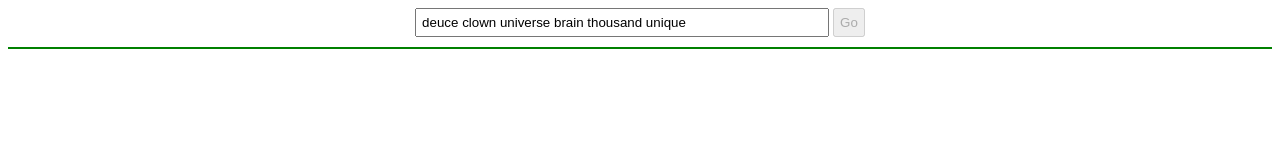
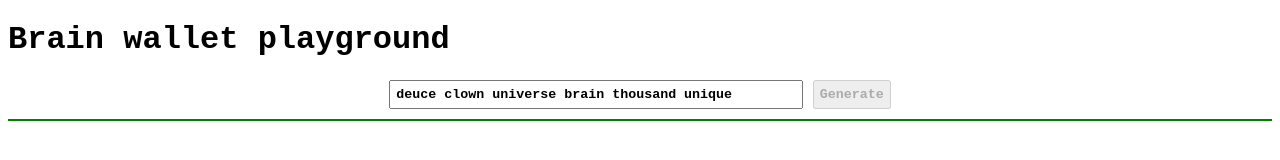
Before and after one commit to NikVolf/rust-workshop, a website built with webpack: page index.html in a window 1280 px wide. Built offline with nearby package versions, Linux system fonts and the light colour scheme.

Commit message:
some headers

```diff
--- a/index.html
+++ b/index.html
@@ -6,10 +6,13 @@
   </head>
   <body>
     <script src="build/bundle.js"></script>
+    <div id="header">
+      <h1>Brain wallet playground</h1>
+    </div>
     <div id="container">
       <div>
         <input id="sourceString" value="deuce clown universe brain thousand unique">
-        <button id="run" type="button" disabled>Go</button>
+        <button id="run" type="button" disabled>Generate</button>
       </div>
       <div id="result-wrap">
         <span id="result"></span>
--- a/style/main.css
+++ b/style/main.css
@@ -1,9 +1,15 @@
+body {
+    font-family: Courier New, Courier, monospace
+}
+
 #container {
     text-align: center;
 }
 
 #container input, #container button {
     padding: 5px;
+    font-family: Courier New, Courier, monospace;
+    font-weight: bold;
 }
 
 #container input {
```
